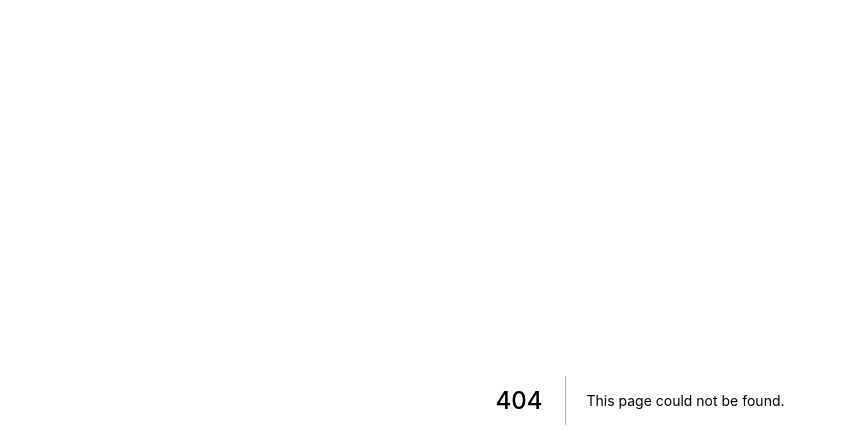
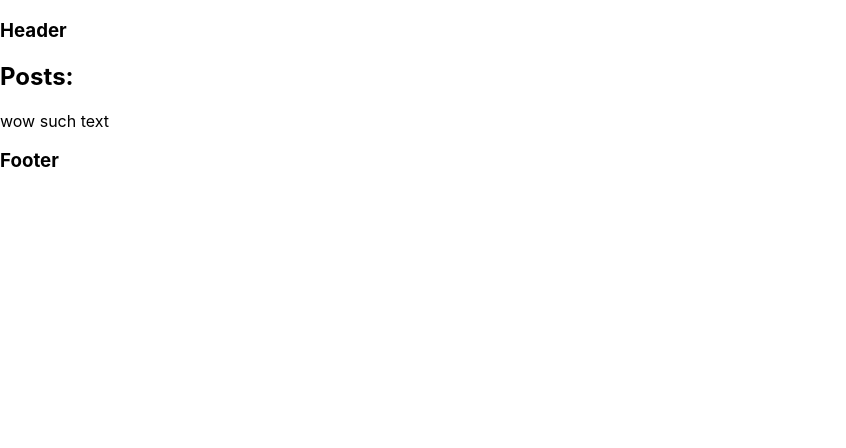
Before and after one commit to EvgeniyHalimon/nextjs, a Next.js app: page /posts in a window 1280 px wide. Before the commit this address had no page. Shown: the top 448 px of the page, without its empty margins (0-846 px from the left). Built offline with nearby package versions, Linux system fonts and the light colour scheme.

Commit message:
added demo routes, layout

```diff
--- /dev/null
+++ b/components/Footer.js
@@ -0,0 +1,9 @@
+import Heading from "./Heading";
+
+const Footer = () => (
+    <footer>
+        <Heading tag="h3" text="Footer"/>
+    </footer>
+)
+
+export default Footer
--- /dev/null
+++ b/components/Header.js
@@ -0,0 +1,9 @@
+import Heading from "./Heading";
+
+const Header = () => (
+    <header>
+        <Heading tag="h3" text="Header"/>
+    </header>
+)
+
+export default Header
--- /dev/null
+++ b/components/Heading.js
@@ -0,0 +1,6 @@
+const Heading = ({tag, text}) => {
+    const Tag = tag || 'h1'
+    return <Tag>{text}</Tag>
+}
+
+export default Heading
--- /dev/null
+++ b/components/Layout.js
@@ -0,0 +1,12 @@
+import Header from "./Header";
+import Footer from "./Footer";
+
+const Layout = ({children}) => (
+    <div>
+        <Header/>
+            {children}
+        <Footer/>
+    </div>
+)
+
+export default Layout
--- a/pages/_app.js
+++ b/pages/_app.js
@@ -1,7 +1,10 @@
+import Layout from '../components/Layout'
 import '../styles/globals.css'
 
 const MyApp = ({ Component, pageProps }) => (
-  <Component {...pageProps} />
+  <Layout>
+    <Component {...pageProps} />
+  </Layout>
 )
 
 export default MyApp
--- /dev/null
+++ b/pages/contacts/contact.js
@@ -0,0 +1,5 @@
+const Contact = () => (
+    <h1>Big Floppa</h1>
+)
+
+export default Contact
--- a/pages/index.js
+++ b/pages/index.js
@@ -1,5 +1,7 @@
+import Heading from "../components/Heading"
+
 const Home = () => (
-  <h1>Got the life</h1>
+  <Heading text="Got the life"/>
 )
 
 export default Home
--- /dev/null
+++ b/pages/posts.js
@@ -0,0 +1,10 @@
+import Heading from "../components/Heading"
+
+const Posts = () => (
+    <div>
+        <Heading tag="h2" text="Posts: "/>
+        <p>wow such text</p>
+    </div>
+)
+
+export default Posts
```
Also changed, not shown: pages/contacts/index.js (added, +9 -0 lines).
